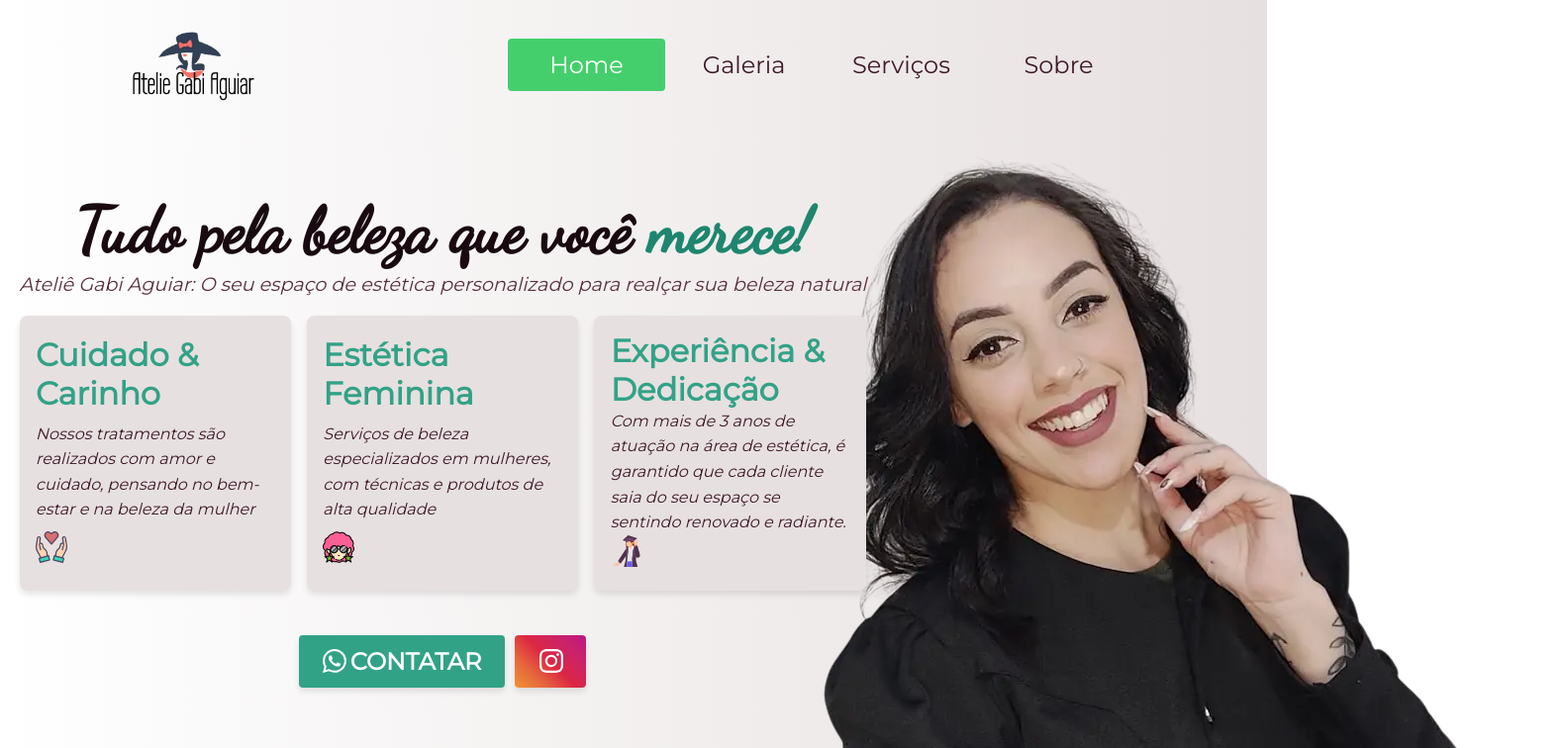
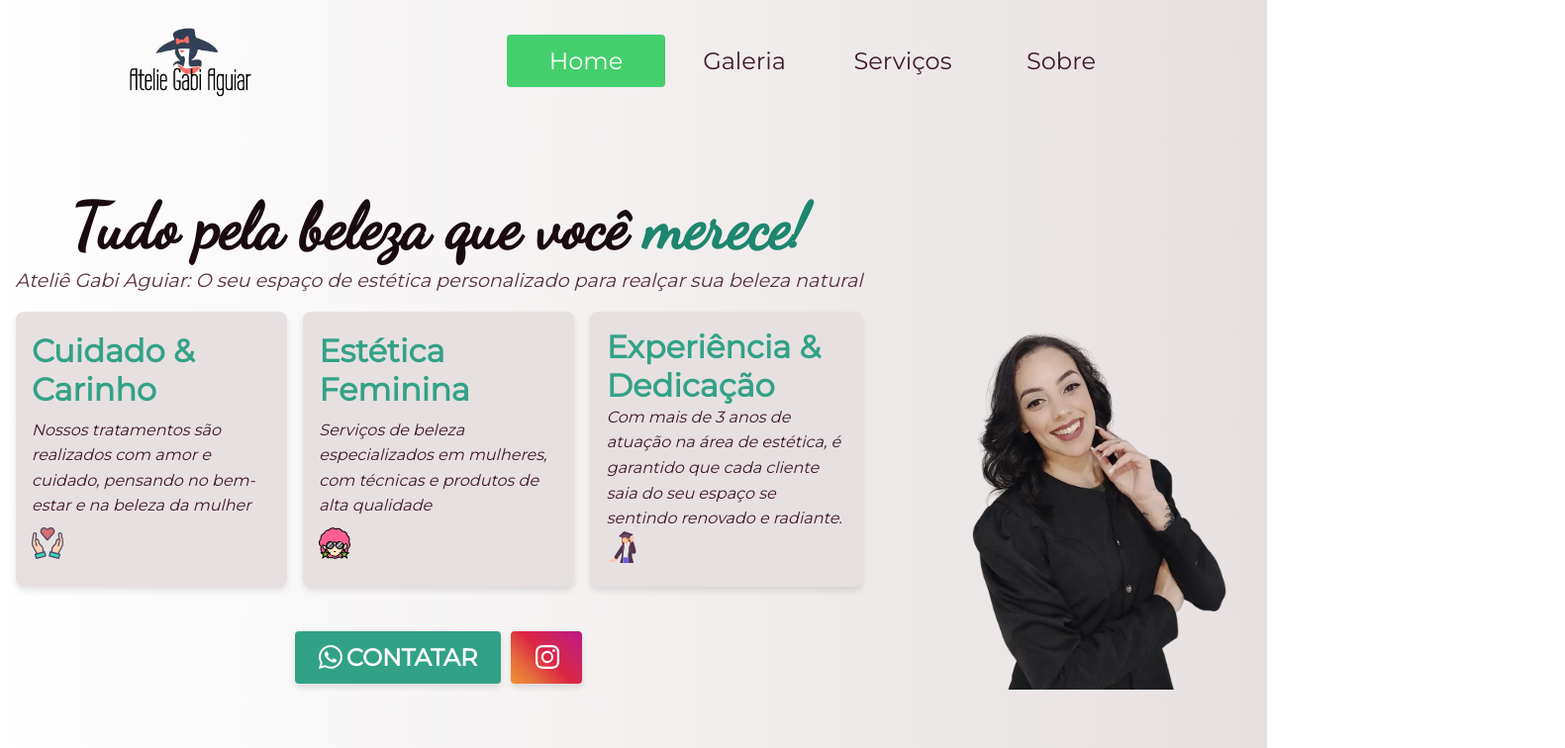
Before and after one commit to FilipeSall/Atelie-Gabi-Aguiar, a React (Create React App) app: page / in a window 1280 px wide. Shown: the top 756 px of the page at 99% size, 1581 px wide, since content can reach past the window. Built offline with nearby package versions, Linux system fonts and the light colour scheme.

Commit message:
ajustando novamente o css

```diff
--- a/src/App.css
+++ b/src/App.css
@@ -1,6 +1,5 @@
 .App{
     height: fit-content;
-    padding: 4px;
     background-image: linear-gradient(to right, #FFFFFF, #e7e0e0);
 }
 
--- a/src/components/home/Home.module.css
+++ b/src/components/home/Home.module.css
@@ -3,6 +3,7 @@
     color: var(--text);
     animation: animeLeft 0.3s ease forwards;
     width: 99vw;
+    position: relative;
   }
 
   .infoContainer {
@@ -47,7 +48,8 @@
   .imgContainer > img {
     transition: all 0.3s ease;
     z-index: -1;
-
+    position: absolute;
+    width: 30%;
   }
 
   .btn__wrapper {
```
